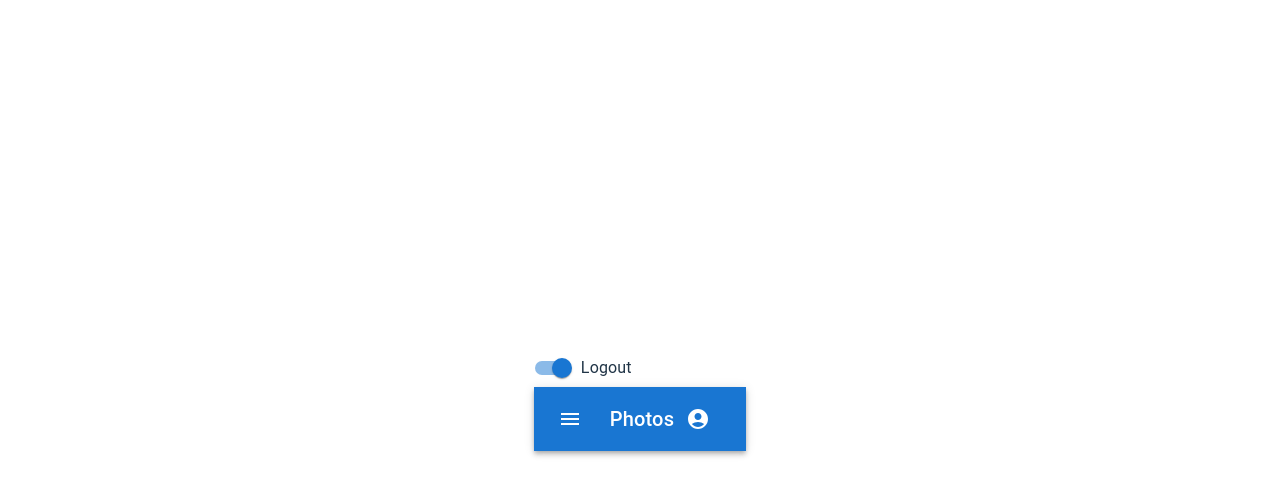
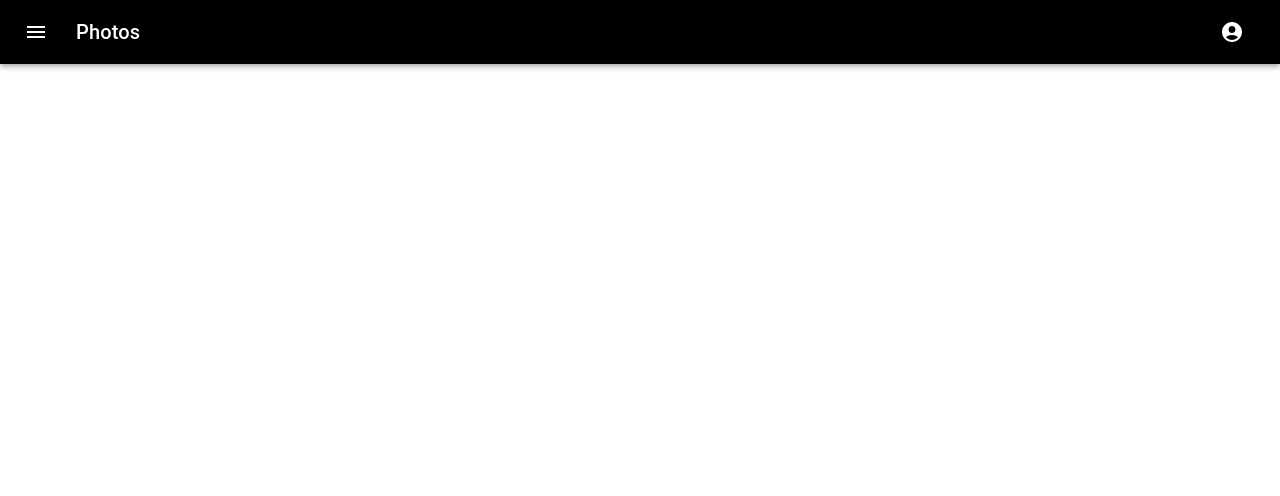
Before and after one commit to mkmuniz/Foxy-it, a React (Vite) app in the folder front/: page / in a window 1280 px wide. Shown: the top 496 px of the page. Built offline with nearby package versions, Linux system fonts and the light colour scheme.

Commit message:
feat: NavBar stylishing

```diff
--- a/front/src/App.css
+++ /dev/null
@@ -1,41 +0,0 @@
-#root {
-  max-width: 1280px;
-  margin: 0 auto;
-  padding: 2rem;
-  text-align: center;
-}
-
-.logo {
-  height: 6em;
-  padding: 1.5em;
-  will-change: filter;
-}
-.logo:hover {
-  filter: drop-shadow(0 0 2em #646cffaa);
-}
-.logo.react:hover {
-  filter: drop-shadow(0 0 2em #61dafbaa);
-}
-
-@keyframes logo-spin {
-  from {
-    transform: rotate(0deg);
-  }
-  to {
-    transform: rotate(360deg);
-  }
-}
-
-@media (prefers-reduced-motion: no-preference) {
-  a:nth-of-type(2) .logo {
-    animation: logo-spin infinite 20s linear;
-  }
-}
-
-.card {
-  padding: 2em;
-}
-
-.read-the-docs {
-  color: #888;
-}
--- a/front/src/App.tsx
+++ b/front/src/App.tsx
@@ -1,9 +1,8 @@
-import './App.css'
 import MenuAppBar from './ui/components/NavBar'
 
 function App() {
   return (
-    <MenuAppBar />
+      <MenuAppBar />
   )
 }
 
--- a/front/src/index.css
+++ /dev/null
@@ -1,70 +0,0 @@
-:root {
-  font-family: Inter, Avenir, Helvetica, Arial, sans-serif;
-  font-size: 16px;
-  line-height: 24px;
-  font-weight: 400;
-
-  color-scheme: light dark;
-  color: rgba(255, 255, 255, 0.87);
-  background-color: #242424;
-
-  font-synthesis: none;
-  text-rendering: optimizeLegibility;
-  -webkit-font-smoothing: antialiased;
-  -moz-osx-font-smoothing: grayscale;
-  -webkit-text-size-adjust: 100%;
-}
-
-a {
-  font-weight: 500;
-  color: #646cff;
-  text-decoration: inherit;
-}
-a:hover {
-  color: #535bf2;
-}
-
-body {
-  margin: 0;
-  display: flex;
-  place-items: center;
-  min-width: 320px;
-  min-height: 100vh;
-}
-
-h1 {
-  font-size: 3.2em;
-  line-height: 1.1;
-}
-
-button {
-  border-radius: 8px;
-  border: 1px solid transparent;
-  padding: 0.6em 1.2em;
-  font-size: 1em;
-  font-weight: 500;
-  font-family: inherit;
-  background-color: #1a1a1a;
-  cursor: pointer;
-  transition: border-color 0.25s;
-}
-button:hover {
-  border-color: #646cff;
-}
-button:focus,
-button:focus-visible {
-  outline: 4px auto -webkit-focus-ring-color;
-}
-
-@media (prefers-color-scheme: light) {
-  :root {
-    color: #213547;
-    background-color: #ffffff;
-  }
-  a:hover {
-    color: #747bff;
-  }
-  button {
-    background-color: #f9f9f9;
-  }
-}
--- a/front/src/main.tsx
+++ b/front/src/main.tsx
@@ -1,7 +1,7 @@
 import React from 'react'
 import ReactDOM from 'react-dom/client'
 import App from './App'
-import './index.css'
+import './style-general/index.css'
 
 ReactDOM.createRoot(document.getElementById('root') as HTMLElement).render(
   <React.StrictMode>
--- /dev/null
+++ b/front/src/style-general/index.css
@@ -0,0 +1,3 @@
+body {
+    margin: auto;
+}
--- a/front/src/ui/components/NavBar/index.tsx
+++ b/front/src/ui/components/NavBar/index.tsx
@@ -30,19 +30,7 @@ export default function MenuAppBar() {
 
   return (
     <Box sx={{ flexGrow: 1 }}>
-      <FormGroup>
-        <FormControlLabel
-          control={
-            <Switch
-              checked={auth}
-              onChange={handleChange}
-              aria-label="login switch"
-            />
-          }
-          label={auth ? 'Logout' : 'Login'}
-        />
-      </FormGroup>
-      <AppBar position="static">
+      <AppBar sx={{ bgcolor: "black" }} position="static">
         <Toolbar>
           <IconButton
             size="large"
```
